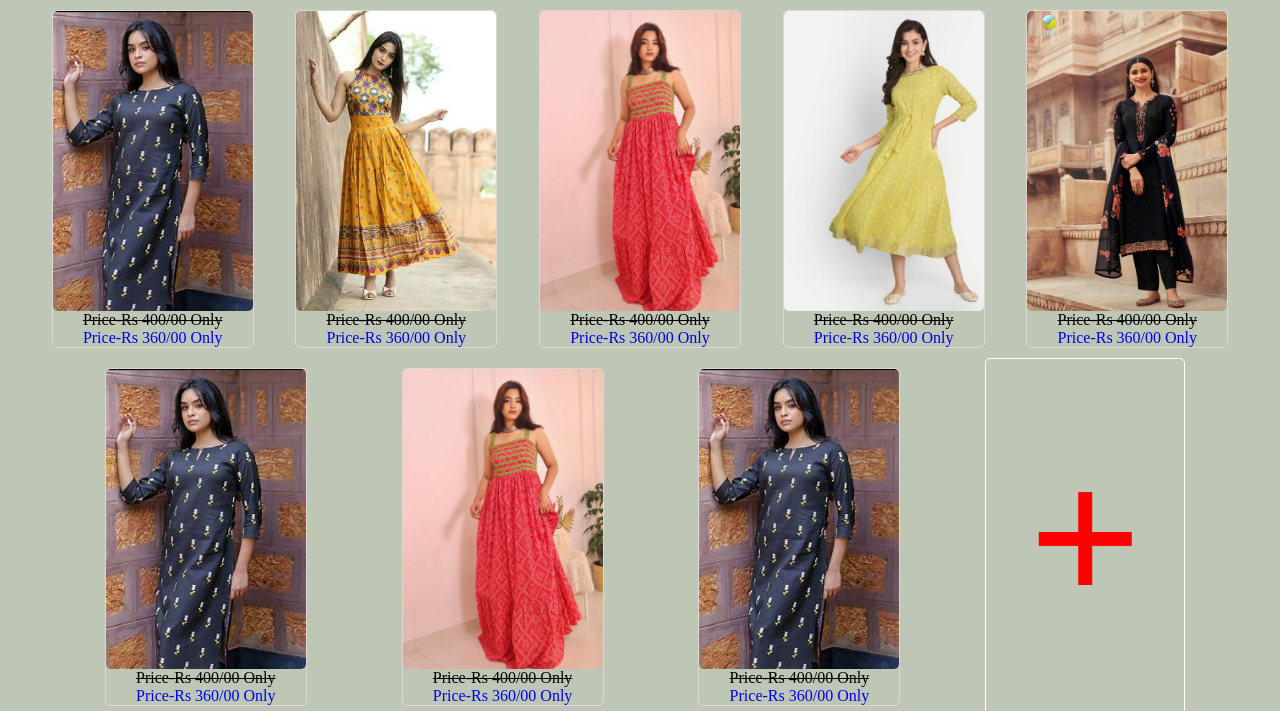
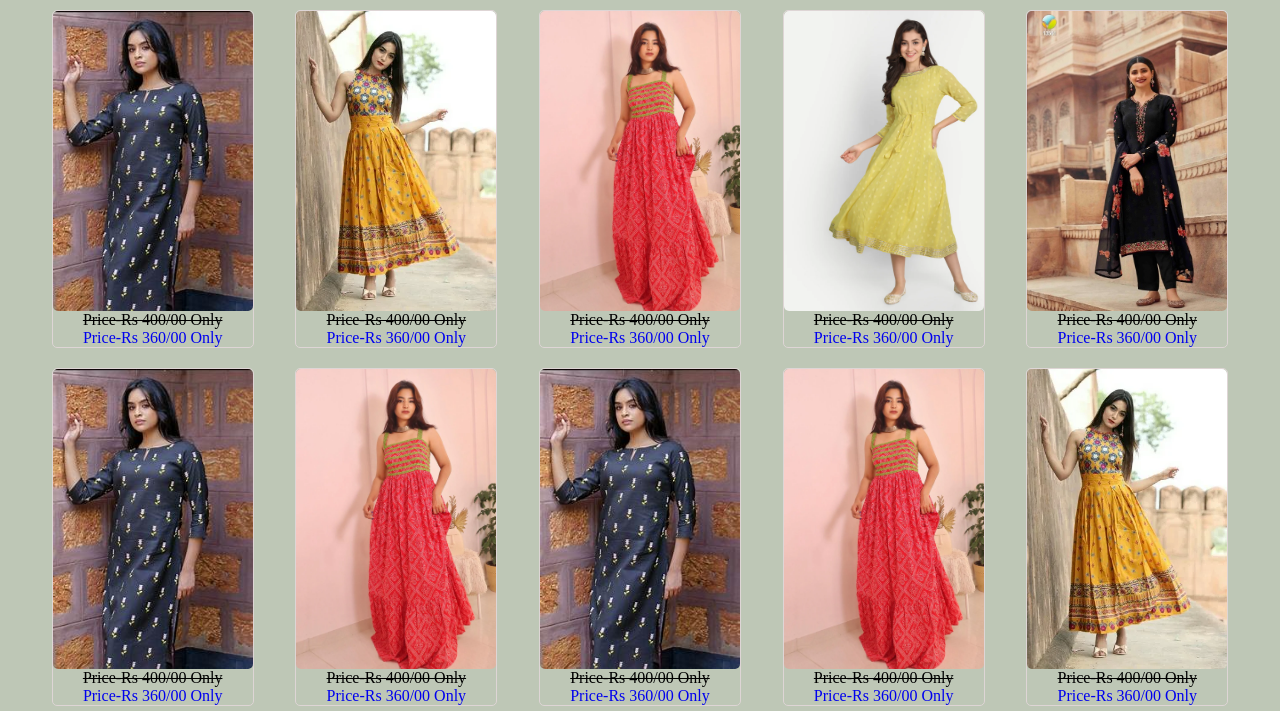
Before and after one commit to 09mujahidul/Pract.Ecom., a plain HTML site: page index.html in a window 1280 px wide. Shown: the part 89-800 px from the top of the page. Drawn offline with Linux system fonts and the light colour scheme.

Commit message:
update commit

```diff
--- a/index.html
+++ b/index.html
@@ -62,6 +62,16 @@
                <p id="p-2">Price-Rs 400/00 Only</p>
                 <a href="https://play.google.com/store/apps/details?id=com.phonepe.app"><p id="p-3">Price-Rs 360/00 Only</p> </a>
              </div>
+             <div class="nav-1">
+               <div class="nav-13"></div>
+               <p id="p-2">Price-Rs 400/00 Only</p>
+               <a href="https://play.google.com/store/apps/details?id=com.phonepe.app"><p id="p-3">Price-Rs 360/00 Only</p></a>
+            </div>
+            <div class="nav-1">
+               <div class="nav-12"></div>
+               <p id="p-2">Price-Rs 400/00 Only</p>
+               <a href="https://play.google.com/store/apps/details?id=com.phonepe.app"><p id="p-3">Price-Rs 360/00 Only</p> </a>
+            </div>
              <div class="nav-add">
 
                <h3>+</h3>
```
